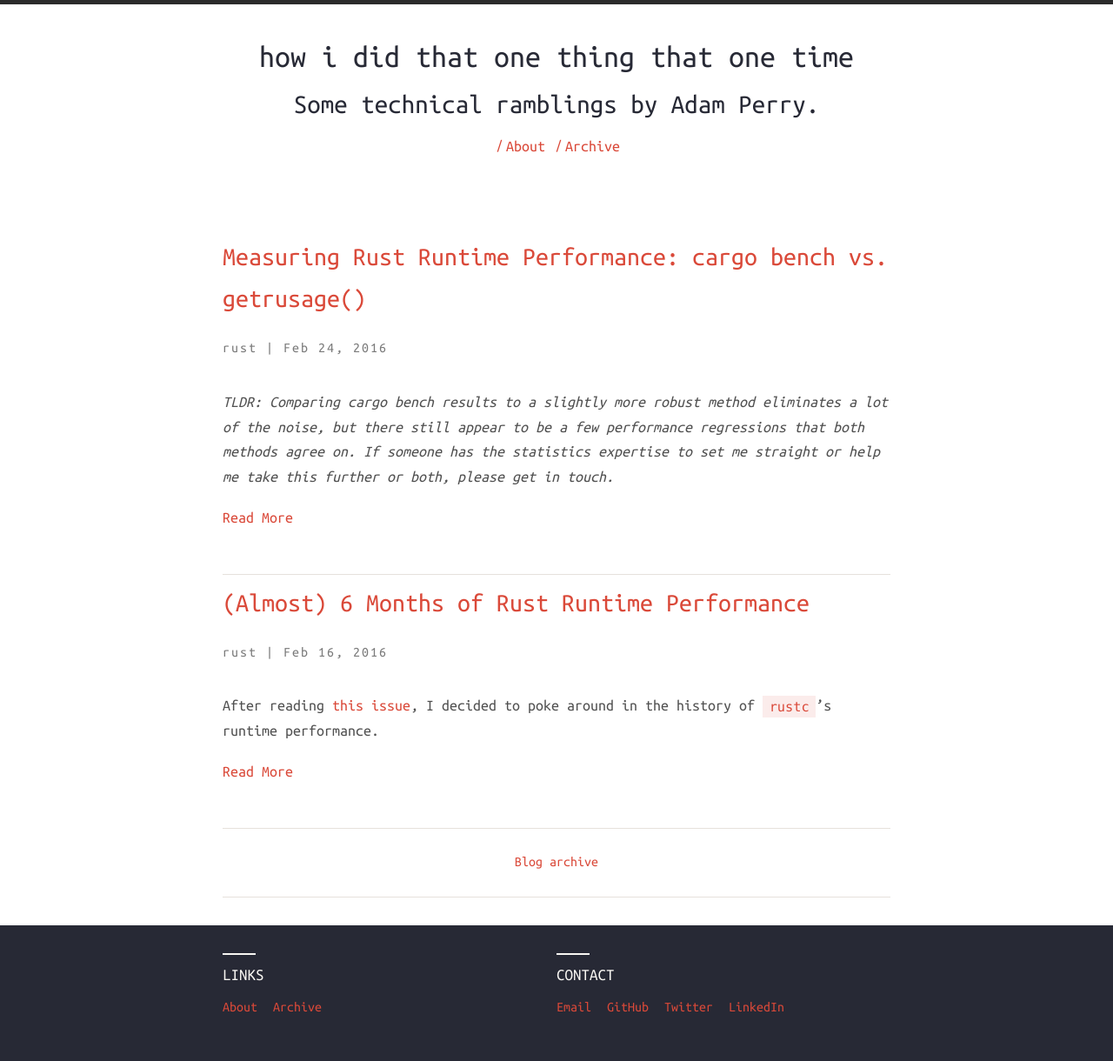
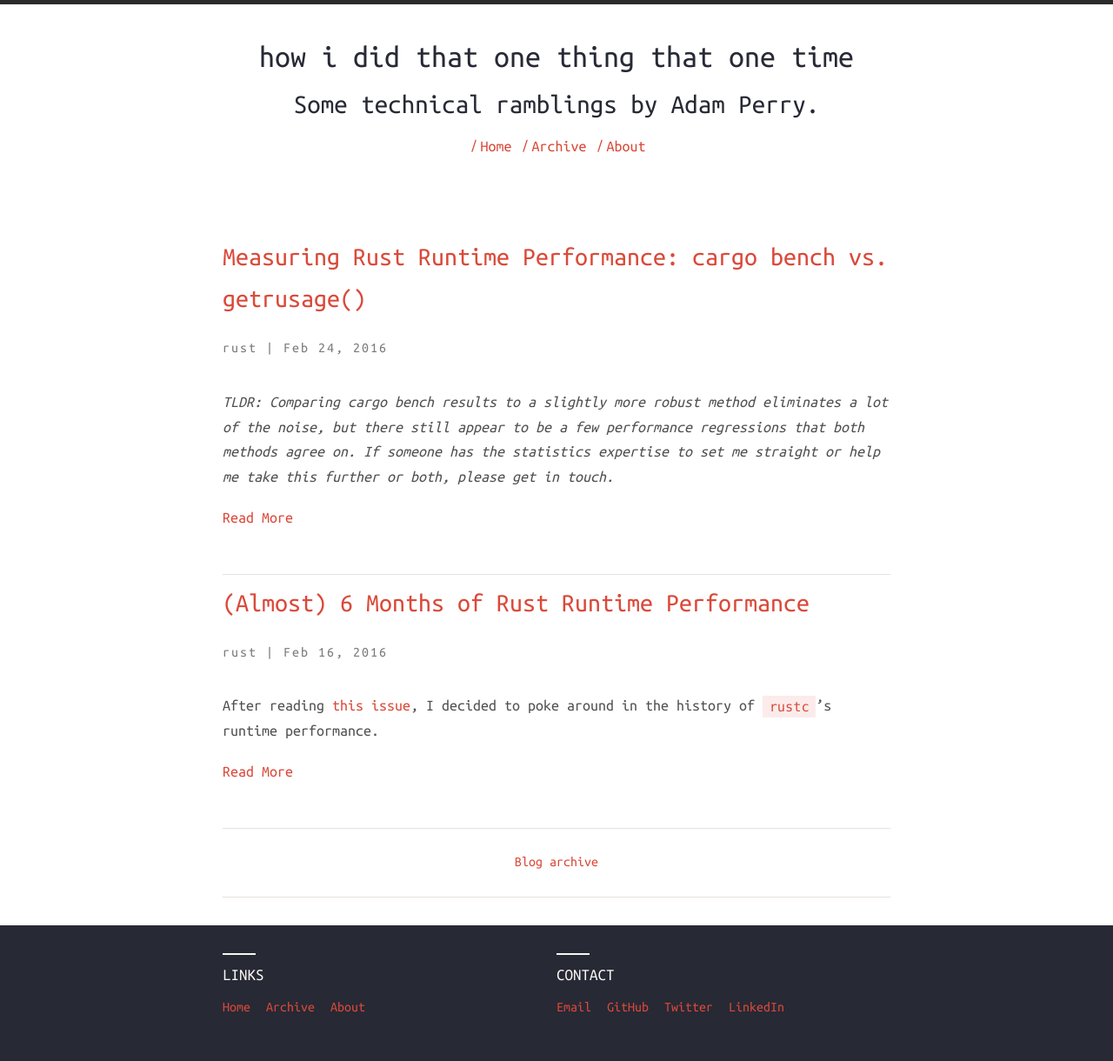
Before and after one commit to fenw1ck/anp.github.io, a Jekyll site: the page built from index.html, in a window 1280 px wide. Shown: the whole page at 87% size. Built offline with Jekyll 4.4.1, drawn with Linux system fonts in a browser that asks for light colours; nearby versions of some CDN libraries.

Commit message:
Adding Home link to header and footer.

```diff
--- a/_includes/footer-links.html
+++ b/_includes/footer-links.html
@@ -1,5 +1,6 @@
 <h6>Links</h6>
 <ul class="menu">
+    <li><a href="{{ '/' | prepend: site.baseurl | prepend: site.url }}">Home</a></li>
+    <li><a href="{{ '/archive' | prepend: site.baseurl | prepend: site.url }}">Archive</a></li>
     <li><a href="{{ '/about' | prepend: site.baseurl | prepend: site.url }}">About</a></li>
-    <li><a href="{{ '/archive' | prepend: site.baseurl | prepend: site.url }}">Archive</a></li>
 </ul>
--- a/_includes/header-links.html
+++ b/_includes/header-links.html
@@ -1,8 +1,11 @@
 <ul>
 	<li>
-		<a href="{{ '/about' | prepend: site.baseurl | prepend: site.url }}">About</a><span>/</span>
+		<a href="{{ '/' | prepend: site.baseurl | prepend: site.url }}">Home</a><span>/</span>
 	</li>
 	<li>
 		<a href="{{ '/archive' | prepend: site.baseurl | prepend: site.url }}">Archive</a><span>/</span>
 	</li>
+	<li>
+		<a href="{{ '/about' | prepend: site.baseurl | prepend: site.url }}">About</a><span>/</span>
+	</li>
 </ul>
```
